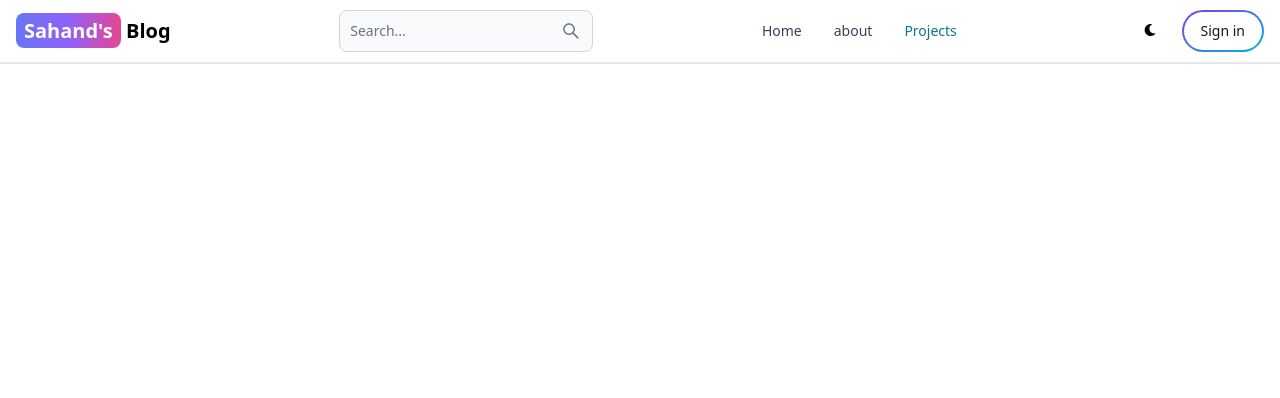
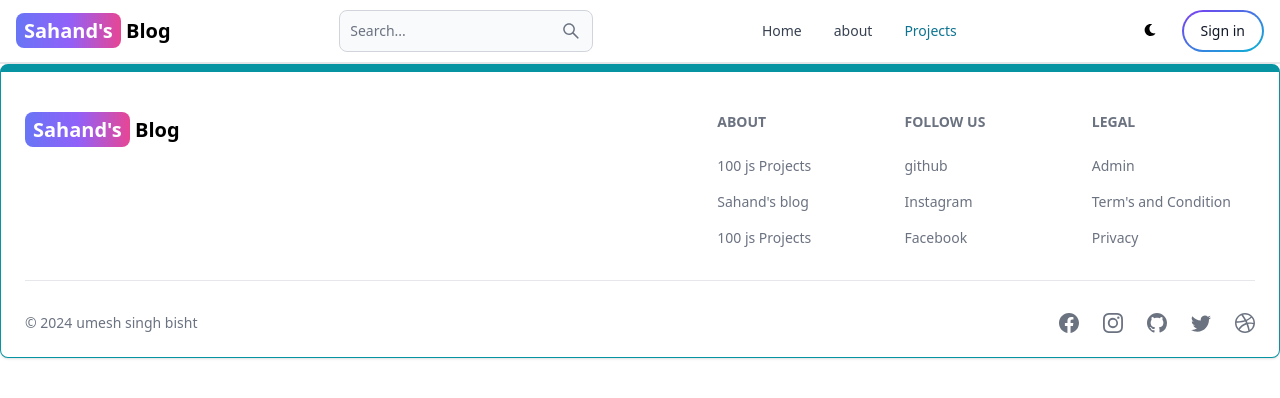
Before and after one commit to umeshbisht1/MERN-BLOG, a React (Vite) app in the folder client/: page /project in a window 1280 px wide. Shown: the top 398 px of the page. Built offline with nearby package versions, Linux system fonts and the light colour scheme.

Commit message:
added the footer section

```diff
--- a/client/src/App.jsx
+++ b/client/src/App.jsx
@@ -7,6 +7,7 @@
 import Dashboard from './pages/Dashboard.jsx'
 import Home from './pages/Home.jsx'
 import Header from './components/Header.jsx'
+import Footer from './components/Footer.jsx'
 
 function App() {
   return (
@@ -21,7 +22,7 @@
     <Route path='/dashborad' element={<Dashboard/>}></Route>
     <Route path='/project' element={<Project />}></Route>
    </Routes>
-
+   <Footer></Footer>
    </BrowserRouter>
   )
 }
--- /dev/null
+++ b/client/src/components/Footer.jsx
@@ -0,0 +1,130 @@
+import React from "react";
+import { Link } from "react-router-dom";
+import { Footer } from "flowbite-react";
+import {BsFacebook,BsInstagram ,BsTwitter, BsGithub, BsDribbble} from 'react-icons/bs'
+export default function Footercom() {
+  return (
+    <Footer container className="border border-t-8 border-teal-500">
+      <div className="w-full max-w-7xl mx-auto">
+        <div className=" grid w-full justify-between sm:flex md:grid-cols-1">
+          <div className="mt-5">
+            <Link
+              to="/"
+              className="self-center whitespace-nowrap text-lg sm:text-xl font-semibold dark:text-white"
+            >
+              <span
+                className="px-2 py-1 bg-gradient-to-r from-indigo-500 via-purple-500  to-pink-500
+                              rounded-lg text-white"
+              >
+                Sahand's
+              </span>{" "}
+              Blog
+            </Link>
+          </div>
+          <div className="grid grid-cols-2 gap-8 mt-4 sm:grid-cols-3 sm:gap-6">
+            <div>
+              <Footer.Title title="About" />
+
+              <Footer.LinkGroup col>
+                <Footer.Link
+                  href="http://www.100jsprojects.com"
+                  target="_blank"
+                  rel="noopener moreferrer"
+                >
+                  {" "}
+                  100 js Projects
+                </Footer.Link>
+                <Footer.Link
+                  href="http://www.100jsprojects.com"
+                  target="_blank"
+                  rel="noopener moreferrer"
+                >
+                  {" "}
+                  Sahand's blog
+                </Footer.Link>
+                <Footer.Link
+                  href="http://www.100jsprojects.com"
+                  target="_blank"
+                  rel="noopener moreferrer"
+                >
+                  {" "}
+                  100 js Projects
+                </Footer.Link>
+              </Footer.LinkGroup>
+            </div>
+            <div>
+              <Footer.Title title="Follow us" />
+
+              <Footer.LinkGroup col>
+                <Footer.Link
+                  href=""
+                  target="_blank"
+                  rel="noopener moreferrer"
+                >
+
+                  github
+                </Footer.Link>
+                <Footer.Link
+                  href="http://www.100jsprojects.com"
+                  target="_blank"
+                  rel="noopener moreferrer"
+                >
+                  Instagram
+                </Footer.Link>
+                <Footer.Link
+                  href="http://www.100jsprojects.com"
+                  target="_blank"
+                  rel="noopener moreferrer"
+                >
+                 Facebook
+
+                </Footer.Link>
+              </Footer.LinkGroup>
+            </div>
+            <div>
+              <Footer.Title title="LEGAL" />
+
+              <Footer.LinkGroup col>
+                <Footer.Link
+                  href="http://www.100jsprojects.com"
+                  target="_blank"
+                  rel="noopener moreferrer"
+                >
+                  {" "}
+                 Admin
+                </Footer.Link>
+                <Footer.Link
+                  href="http://www.100jsprojects.com"
+                  target="_blank"
+                  rel="noopener moreferrer"
+                >
+                  {" "}
+                Term's and Condition
+                </Footer.Link>
+                <Footer.Link
+                  href="http://www.100jsprojects.com"
+                  target="_blank"
+                  rel="noopener moreferrer"
+                >
+                  {" "}
+                 Privacy
+                </Footer.Link>
+              </Footer.LinkGroup>
+            </div>
+          </div>
+        </div>
+        <Footer.Divider></Footer.Divider>
+        <div className=" w-full sm:flex sm:items-center sm:justify-between">
+            <Footer.Copyright href="#" by="umesh singh bisht" year={new Date().getFullYear()}></Footer.Copyright>
+           <div className="flex gap-6 sm:mt-0 mt-4 sm:justify-between ">
+           <Footer.Icon href="#" icon={BsFacebook}></Footer.Icon>
+           <Footer.Icon href="#" icon={BsInstagram}></Footer.Icon>
+           <Footer.Icon href="#" icon={BsGithub}></Footer.Icon>
+           <Footer.Icon href="#" icon={BsTwitter}></Footer.Icon>
+           <Footer.Icon href="#" icon={BsDribbble}></Footer.Icon>
+           </div>
+        </div>
+      </div>
+    </Footer>
+  );
+}
--- a/client/src/pages/Signup.jsx
+++ b/client/src/pages/Signup.jsx
@@ -50,7 +50,7 @@
             </span>
             Blog
           </Link>
-          <p>
+          <p className="mt-4">
             This is demo project you can signup with your email and password or
             with the google
           </p>
```
